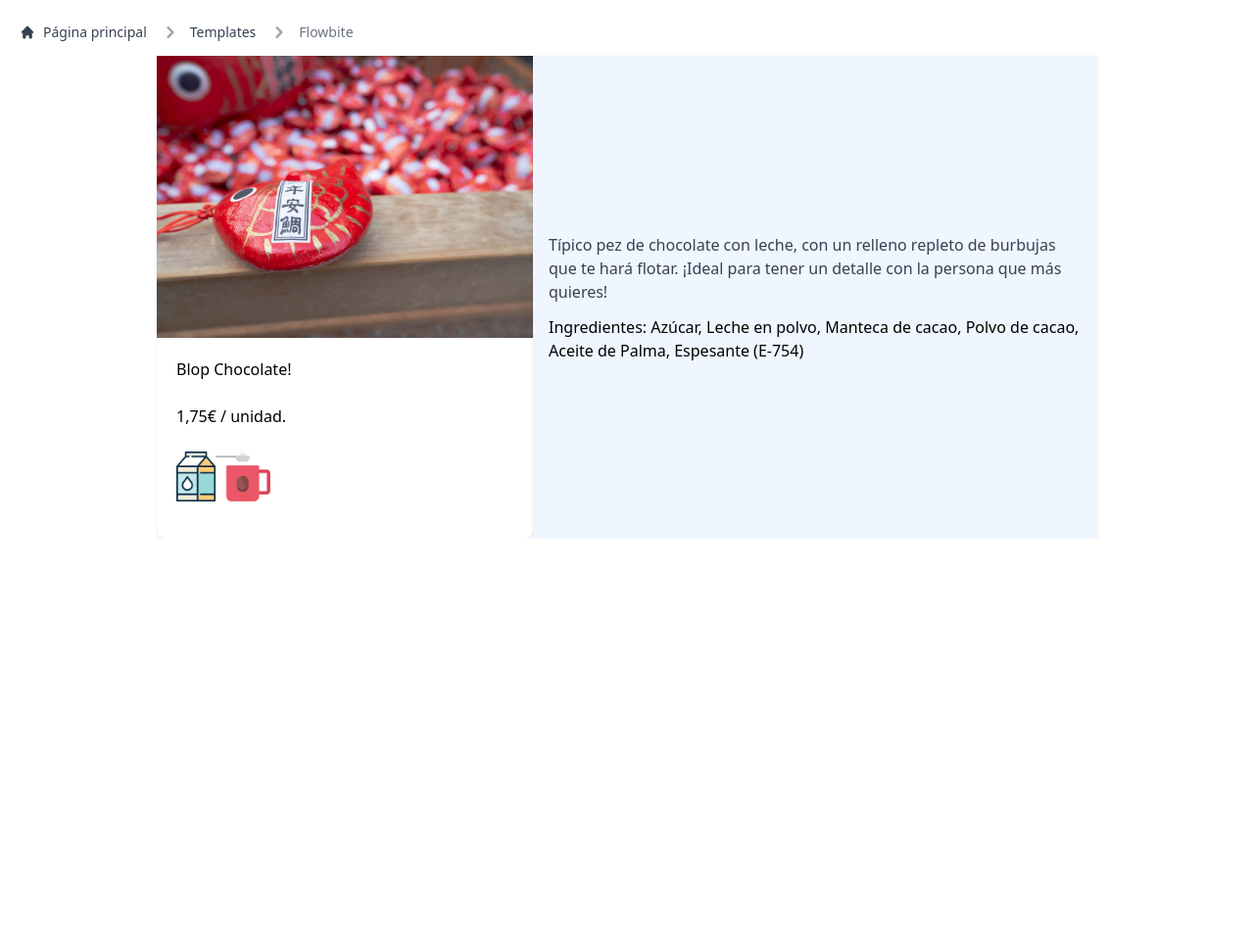
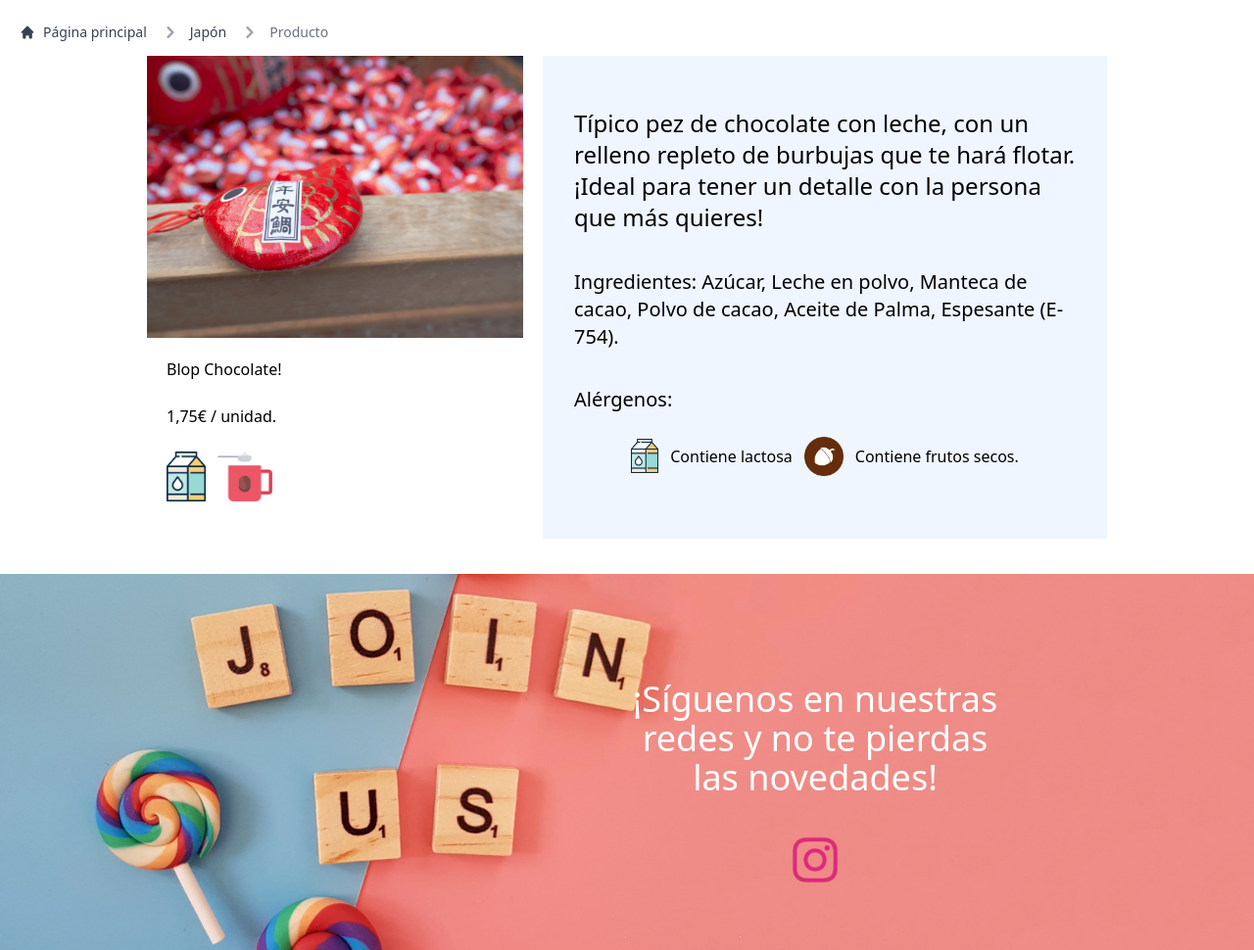
Before and after one commit to mmecl6/c, a website built with Vite: page src/blop.html in a window 1280 px wide. Shown: the part 445-1415 px from the top of the page at 98% size. Before the commit the page ends 995 px from the top, so only its background shows below. Built offline with nearby package versions, Linux system fonts and the light colour scheme.

Commit message:
ProductDetail actualizado

```diff
--- a/src/blop.html
+++ b/src/blop.html
@@ -65,7 +65,7 @@
               clip-rule="evenodd"></path>
           </svg>
           <a href="#"
-            class="ml-1 text-sm font-medium text-gray-700 hover:text-pink-600 md:ml-2 dark:text-gray-400 dark:hover:text-white">Templates</a>
+            class="ml-1 text-sm font-medium text-gray-700 hover:text-pink-600 md:ml-2 dark:text-gray-400 dark:hover:text-white">Japón</a>
         </div>
       </li>
       <li aria-current="page">
@@ -76,14 +76,14 @@
               d="M7.293 14.707a1 1 0 010-1.414L10.586 10 7.293 6.707a1 1 0 011.414-1.414l4 4a1 1 0 010 1.414l-4 4a1 1 0 01-1.414 0z"
               clip-rule="evenodd"></path>
           </svg>
-          <span class="ml-1 text-sm font-medium text-gray-500 md:ml-2 dark:text-gray-400">Flowbite</span>
+          <span class="ml-1 text-sm font-medium text-gray-500 md:ml-2 dark:text-gray-400">Producto</span>
         </div>
       </li>
     </ol>
   </nav>
-  <div class="md:w-full inline-flex justify-center ">
-    <div class="top-container">
-      <div class="max-w-sm bg-white rounded-lg shadow dark:bg-gray-800 dark:border-gray-700">
+  <div class="md:w-full inline-flex justify-center md:gap-5 mb-9 ">
+    <div>
+      <div class="max-w-sm bg-white  dark:border-gray-700">
         <a href="#">
           <img class="md:w-15" src="assets/webp/products/pez.webp" alt="Blop Chocolate!" />
         </a>
@@ -91,9 +91,9 @@
           <div>
             <h6>Blop Chocolate!</h6>
             <br>
-            <p class="precio">1,75€ / unidad.</p>
+            <p>1,75€ / unidad.</p>
             <br>
-            <div class="inline-flex">
+            <div class="inline-flex md:gap-3">
               <img class="md:w-10" src="assets/webp/icons/leche.webp" alt="Lactosa"></img>
               <img class="md:w-14" src="assets/webp/icons/azucar.webp" alt="Azúcar"></img>
             </div>
@@ -115,13 +115,26 @@
             </div>-->
     </div>
     <div
-      class="bg-blue-50 flex flex-col items-center shadow md:flex-row md:max-w-xl hover:bg-pink-50 dark:bg-gray-800 dark:hover:bg-gray-700">
+      class="bg-blue-50 p-4 flex flex-col items-center border-blue-800 md:flex-row md:max-w-xl hover:bg-pink-50 ">
       <div class="flex flex-col justify-between p-4 leading-normal">
-        <p class="mb-3 font-normal text-gray-700 dark:text-gray-400">Típico pez de chocolate con leche, con un relleno
+        <p class="mb-3 font-normal md:text-2xl text-black">Típico pez de chocolate con leche, con un relleno
           repleto de burbujas que te hará flotar. ¡Ideal para tener un detalle con la persona que más quieres!</p>
-        <p>Ingredientes: Azúcar, Leche en polvo, Manteca de cacao, Polvo de cacao, Aceite de Palma, Espesante (E-754)</p>
+        <br>
+        <p class="mb-3 font-normal text-xl text-black">Ingredientes: Azúcar, Leche en polvo, Manteca de cacao, Polvo de
+          cacao, Aceite de Palma, Espesante (E-754).</p>
+        <br>
+        <p class="mb-3 font-normal text-xl text-black"> Alérgenos: <br>
+          <div class="flex md:gap-3 items-center justify-center md:m-3">
+          <img class="md:w-7" src="assets/webp/icons/leche.webp" alt="Lactosa">Contiene lactosa</img>
+          <img class="md:w-10" src="assets/webp/icons/avellana.webp" alt="Azúcar">Contiene frutos secos.</img>
+        </div>
+        </p>
       </div>
     </div>
+  </div>
+  <div class="bg-[url('assets/webp/joinus2.webp')] md:w-full md:h-96 bg-cover bg-no-repeat object-top flex flex-col items-center justify-center">
+    <h1 class="text-white text-4xl text-center md:w-96  md:ml-96 md:mt-10">¡Síguenos en nuestras redes y no te pierdas las novedades!</h1>
+    <a href="https://www.instagram.com/candykoaofficial/ " target="_blank"> <img class="md:w-12 md:ml-96 md:mt-10" src="assets/webp/icons/instagram (3).png" alt="Instagram"></a>
   </div>
   <footer></footer>
 </body>
```
Also changed, not shown: src/assets/webp/icons/instagram (3).png (added), src/assets/webp/joinus.webp (deleted), src/assets/webp/joinus2.webp (added), 3 other files.
